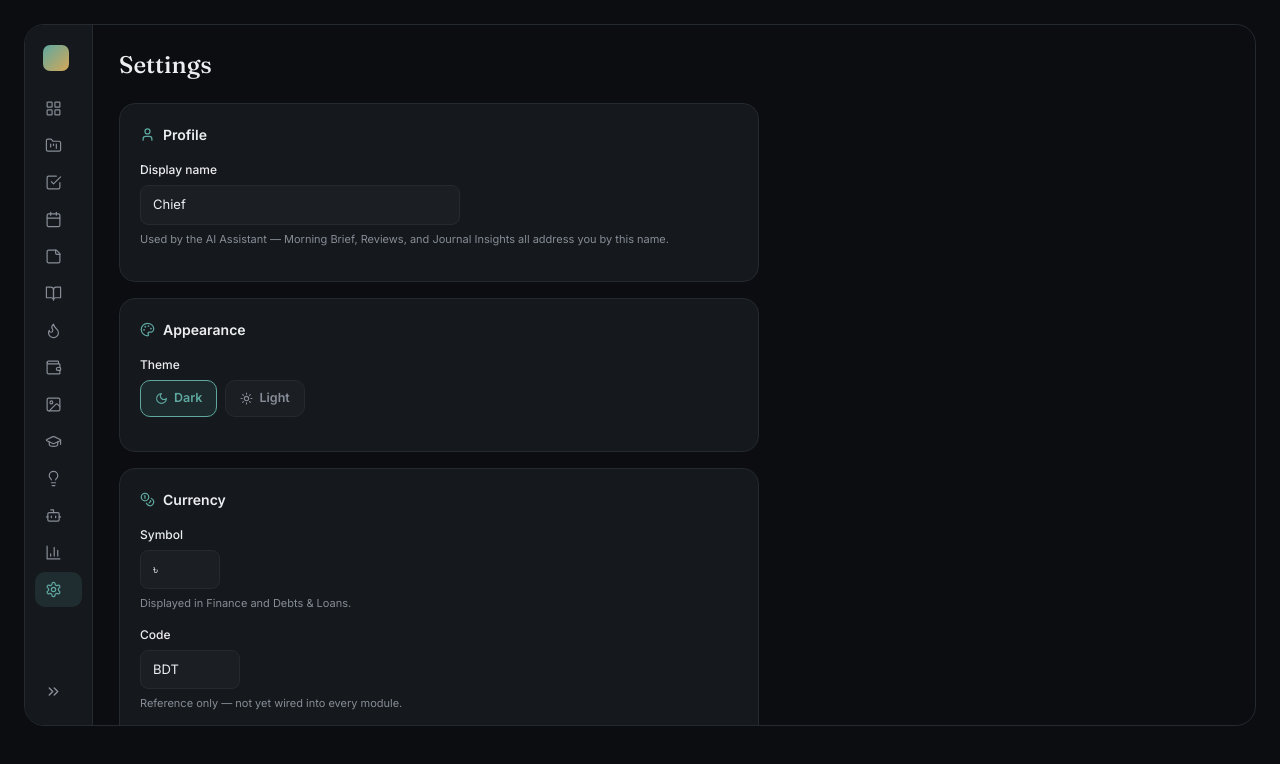
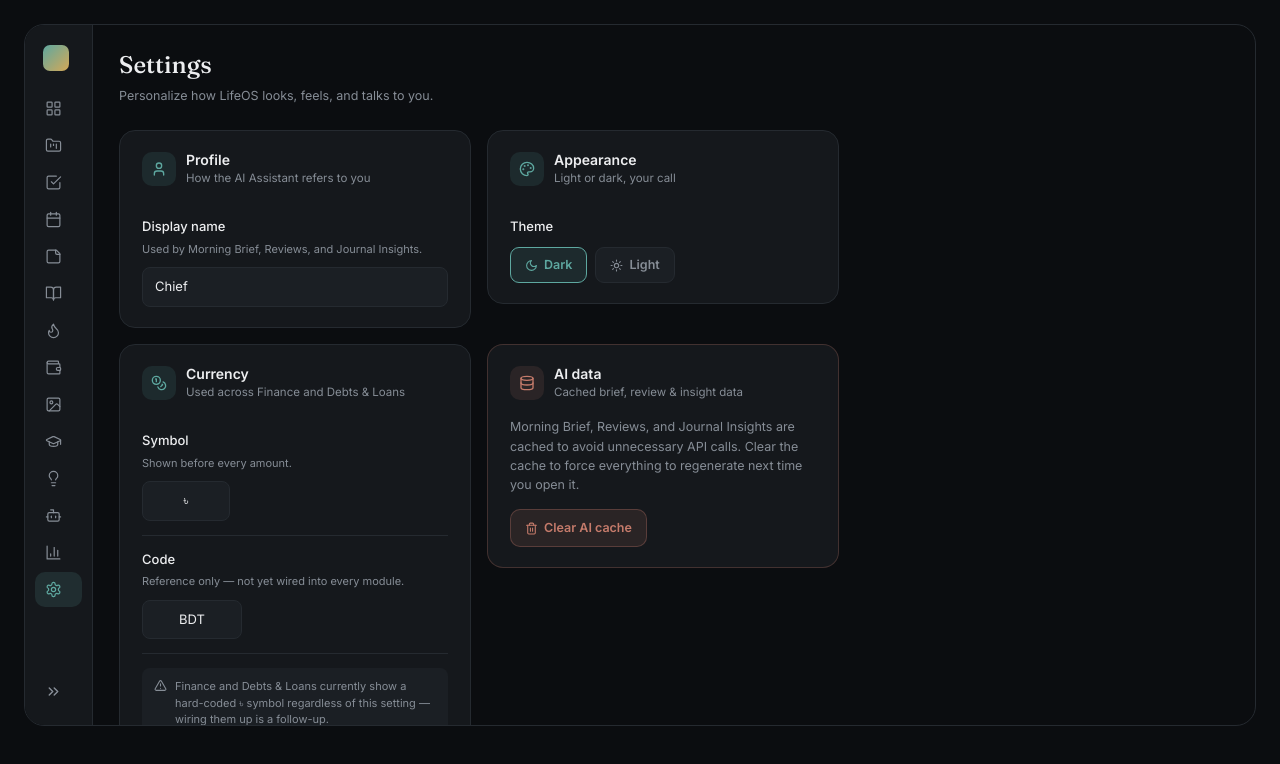
Before and after one commit to franklingeezer/lifeos, a Next.js app: page /settings in a window 1280 px wide. Shown: the top 764 px of the page. Built offline with nearby package versions, Linux system fonts and the light colour scheme; no server answers; the database is empty.

Commit message:
Changes in the setting page layout

```diff
--- a/components/settings/SettingsPage.tsx
+++ b/components/settings/SettingsPage.tsx
@@ -1,7 +1,7 @@
 "use client";
 
 import React, { useState, useEffect, useMemo } from "react";
-import { User, Palette, Coins, Trash2, Check, Sun, Moon, Database } from "lucide-react";
+import { User, Palette, Coins, Trash2, Check, Sun, Moon, Database, AlertTriangle, Loader2 } from "lucide-react";
 import { createClient } from "@/lib/supabase/client";
 import Sidebar from "@/components/shell/Sidebar";
 
@@ -71,19 +71,116 @@ export default function SettingsPage() {
         display: "flex", borderRadius: 20, overflow: "hidden", border: "1px solid rgb(var(--border))", position: "relative",
       }}
     >
+      <style>{`
+        .settings-grid {
+          display: grid;
+          grid-template-columns: repeat(2, minmax(0, 1fr));
+          gap: 16px;
+          align-items: start;
+        }
+        @media (max-width: 760px) {
+          .settings-grid { grid-template-columns: 1fr; }
+        }
+        .settings-card.full { grid-column: 1 / -1; }
+        .settings-card { container-type: inline-size; container-name: settings-card; }
+
+        .settings-row {
+          display: flex;
+          flex-direction: column;
+          gap: 10px;
+          padding: 14px 0;
+          border-bottom: 1px solid rgb(var(--border));
+        }
+        .settings-row:last-child { border-bottom: none; padding-bottom: 0; }
+        .settings-row:first-child { padding-top: 0; }
+
+        /* Side-by-side label/control once a card actually has room for it —
+           keyed to the card's own width, not the viewport, so it never
+           squeezes the label into a wrapped ribbon inside a narrow grid cell. */
+        @container settings-card (min-width: 480px) {
+          .settings-row {
+            flex-direction: row;
+            align-items: flex-start;
+            justify-content: space-between;
+            gap: 20px;
+          }
+          .settings-row-label { max-width: 280px; flex-shrink: 0; }
+          .settings-row-control { flex-shrink: 0; }
+        }
+
+        .settings-input {
+          padding: 9px 12px;
+          border-radius: 8px;
+          background: rgb(var(--surface-2));
+          border: 1px solid rgb(var(--border));
+          color: rgb(var(--text));
+          font-size: 13px;
+          outline: none;
+          width: 100%;
+          max-width: 320px;
+          transition: border-color .15s ease, box-shadow .15s ease;
+        }
+        .settings-input:hover { border-color: rgb(var(--text-muted) / 0.5); }
+        .settings-input:focus { border-color: rgb(var(--accent)); box-shadow: 0 0 0 3px rgb(var(--accent) / 0.15); }
+        .settings-input.narrow { width: 88px; text-align: center; }
+
+        .theme-btn {
+          display: flex; align-items: center; gap: 6px; padding: 8px 14px; border-radius: 9px;
+          font-size: 12.5px; font-weight: 600; cursor: pointer; transition: all .15s ease;
+        }
+        .theme-btn:not(.active):hover { background: rgb(var(--surface-2)); color: rgb(var(--text)); }
+
+        .clear-cache-btn { transition: filter .15s ease, transform .1s ease; }
+        .clear-cache-btn:hover { filter: brightness(1.08); }
+        .clear-cache-btn:active { transform: scale(0.98); }
+
+        .save-badge {
+          display: flex; align-items: center; gap: 6px; padding: 6px 12px; border-radius: 999px;
+          font-size: 12px; font-weight: 500; animation: save-badge-in .18s ease;
+        }
+        @keyframes save-badge-in {
+          from { opacity: 0; transform: translateY(-3px); }
+          to { opacity: 1; transform: translateY(0); }
+        }
+        @keyframes spin { to { transform: rotate(360deg); } }
+        .spin { animation: spin 0.8s linear infinite; }
+      `}</style>
+
       <Sidebar />
 
       <div style={{ flex: 1, padding: "22px 26px", overflowY: "auto", maxHeight: "700px" }}>
-        <div style={{ maxWidth: 640 }}>
-          <div className="font-display" style={{ fontSize: 24, fontWeight: 500, marginBottom: 20 }}>Settings</div>
+        <div style={{ maxWidth: 720 }}>
+          {/* Header */}
+          <div style={{ display: "flex", alignItems: "flex-start", justifyContent: "space-between", gap: 12, marginBottom: 24 }}>
+            <div>
+              <div className="font-display" style={{ fontSize: 24, fontWeight: 500, marginBottom: 4 }}>Settings</div>
+              <div style={{ fontSize: 12.5, color: "rgb(var(--text-muted))" }}>
+                Personalize how LifeOS looks, feels, and talks to you.
+              </div>
+            </div>
+
+            {saved !== "idle" && (
+              <div
+                className="save-badge"
+                style={{
+                  background: saved === "saved" ? "rgb(var(--accent) / 0.12)" : "rgb(var(--surface-2))",
+                  color: saved === "saved" ? "rgb(var(--accent))" : "rgb(var(--text-muted))",
+                  border: `1px solid ${saved === "saved" ? "rgb(var(--accent) / 0.3)" : "rgb(var(--border))"}`,
+                }}
+              >
+                {saved === "saved" ? <Check size={13} /> : <Loader2 size={13} className="spin" />}
+                {saved === "saved" ? "Saved" : "Saving…"}
+              </div>
+            )}
+          </div>
 
           {loading && <div style={{ fontSize: 13, color: "rgb(var(--text-muted))" }}>Loading…</div>}
 
           {!loading && (
-            <div style={{ display: "flex", flexDirection: "column", gap: 16 }}>
+            <div className="settings-grid">
               {/* Profile */}
-              <SettingsCard icon={User} title="Profile">
-                <FieldRow label="Display name" hint="Used by the AI Assistant — Morning Brief, Reviews, and Journal Insights all address you by this name.">
+              <SettingsCard icon={User} title="Profile" description="How the AI Assistant refers to you">
+                <SettingsRow label="Display name" hint="Used by Morning Brief, Reviews, and Journal Insights.">
                   <input
                     key={settings.display_name}
                     defaultValue={settings.display_name}
@@ -91,24 +188,24 @@ export default function SettingsPage() {
                       const v = e.target.value.trim();
                       if (v && v !== settings.display_name) saveSettings({ display_name: v });
                     }}
-                    style={inputStyle}
+                    className="settings-input"
                   />
-                </FieldRow>
+                </SettingsRow>
               </SettingsCard>
 
               {/* Appearance */}
-              <SettingsCard icon={Palette} title="Appearance">
-                <FieldRow label="Theme">
+              <SettingsCard icon={Palette} title="Appearance" description="Light or dark, your call">
+                <SettingsRow label="Theme">
                   <div style={{ display: "flex", gap: 8 }}>
                     <ThemeButton icon={Moon} label="Dark" active={theme === "dark"} onClick={() => applyTheme("dark")} />
                     <ThemeButton icon={Sun} label="Light" active={theme === "light"} onClick={() => applyTheme("light")} />
                   </div>
-                </FieldRow>
+                </SettingsRow>
               </SettingsCard>
 
               {/* Currency */}
-              <SettingsCard icon={Coins} title="Currency">
-                <FieldRow label="Symbol" hint="Displayed in Finance and Debts & Loans.">
+              <SettingsCard icon={Coins} title="Currency" description="Used across Finance and Debts & Loans">
+                <SettingsRow label="Symbol" hint="Shown before every amount.">
                   <input
                     key={settings.currency_symbol}
                     defaultValue={settings.currency_symbol}
@@ -116,10 +213,10 @@ export default function SettingsPage() {
                       const v = e.target.value.trim();
                       if (v && v !== settings.currency_symbol) saveSettings({ currency_symbol: v });
                     }}
-                    style={{ ...inputStyle, width: 80 }}
+                    className="settings-input narrow"
                   />
-                </FieldRow>
-                <FieldRow label="Code" hint="Reference only — not yet wired into every module.">
+                </SettingsRow>
+                <SettingsRow label="Code" hint="Reference only — not yet wired into every module.">
                   <input
                     key={settings.currency_code}
                     defaultValue={settings.currency_code}
@@ -127,21 +224,27 @@ export default function SettingsPage() {
                       const v = e.target.value.trim().toUpperCase();
                       if (v && v !== settings.currency_code) saveSettings({ currency_code: v });
                     }}
-                    style={{ ...inputStyle, width: 100 }}
+                    className="settings-input narrow"
+                    style={{ width: 100 }}
                   />
-                </FieldRow>
-                <div style={{ fontSize: 11, color: "rgb(var(--text-muted))", marginTop: 4 }}>
-                  Note: Finance and Debts & Loans currently display a hard-coded ৳ symbol regardless of this setting — updating them to read from here is a follow-up, not done yet.
+                </SettingsRow>
+                <div style={{
+                  display: "flex", gap: 8, fontSize: 11, color: "rgb(var(--text-muted))",
+                  marginTop: 14, padding: "10px 12px", background: "rgb(var(--surface-2))", borderRadius: 8, lineHeight: 1.5,
+                }}>
+                  <AlertTriangle size={13} style={{ flexShrink: 0, marginTop: 1 }} />
+                  <span>Finance and Debts &amp; Loans currently show a hard-coded ৳ symbol regardless of this setting — wiring them up is a follow-up.</span>
                 </div>
               </SettingsCard>
 
-              {/* Data */}
-              <SettingsCard icon={Database} title="AI data">
-                <div style={{ fontSize: 12.5, color: "rgb(var(--text-muted))", marginBottom: 12, lineHeight: 1.5 }}>
-                  Morning Brief, Reviews, and Journal Insights are cached to avoid unnecessary API calls. Clear the cache to force everything to regenerate next time you open it — useful after a display name change or if something looks stale.
+              {/* Data / danger zone */}
+              <SettingsCard icon={Database} title="AI data" description="Cached brief, review & insight data" danger>
+                <div style={{ fontSize: 12.5, color: "rgb(var(--text-muted))", marginBottom: 14, lineHeight: 1.55 }}>
+                  Morning Brief, Reviews, and Journal Insights are cached to avoid unnecessary API calls. Clear the cache to force everything to regenerate next time you open it.
                 </div>
                 <button
                   onClick={clearAiCache}
+                  className="clear-cache-btn"
                   style={{
                     display: "flex", alignItems: "center", gap: 6, padding: "9px 14px", borderRadius: 10, fontSize: 12.5, fontWeight: 600, cursor: "pointer",
                     background: confirmingClear ? "rgb(var(--danger))" : "rgb(var(--danger) / 0.12)",
@@ -157,12 +260,6 @@ export default function SettingsPage() {
                   </div>
                 )}
               </SettingsCard>
-
-              {saved !== "idle" && (
-                <div style={{ display: "flex", alignItems: "center", gap: 6, fontSize: 12, color: saved === "saved" ? "rgb(var(--accent))" : "rgb(var(--text-muted))" }}>
-                  {saved === "saved" ? <><Check size={13} /> Saved</> : "Saving…"}
-                </div>
-              )}
             </div>
           )}
         </div>
@@ -171,24 +268,49 @@ export default function SettingsPage() {
   );
 }
 
-function SettingsCard({ icon: Icon, title, children }: { icon: React.ElementType; title: string; children: React.ReactNode }) {
+function SettingsCard({
+  icon: Icon, title, description, danger, children,
+}: {
+  icon: React.ElementType; title: string; description?: string; danger?: boolean; children: React.ReactNode;
+}) {
   return (
-    <div style={{ background: "rgb(var(--surface))", border: "1px solid rgb(var(--border))", borderRadius: 16, padding: 20 }}>
-      <div style={{ display: "flex", alignItems: "center", gap: 8, marginBottom: 16 }}>
-        <Icon size={15} color="rgb(var(--accent))" />
-        <div style={{ fontSize: 14, fontWeight: 600 }}>{title}</div>
+    <div
+      className="settings-card"
+      style={{
+        background: "rgb(var(--surface))",
+        border: `1px solid ${danger ? "rgb(var(--danger) / 0.25)" : "rgb(var(--border))"}`,
+        borderRadius: 16,
+        padding: "20px 22px",
+      }}
+    >
+      <div style={{ display: "flex", alignItems: "center", gap: 10, marginBottom: 16 }}>
+        <div
+          style={{
+            width: 34, height: 34, borderRadius: 10, flexShrink: 0,
+            display: "flex", alignItems: "center", justifyContent: "center",
+            background: danger ? "rgb(var(--danger) / 0.12)" : "rgb(var(--accent) / 0.12)",
+          }}
+        >
+          <Icon size={16} color={danger ? "rgb(var(--danger))" : "rgb(var(--accent))"} />
+        </div>
+        <div>
+          <div style={{ fontSize: 14, fontWeight: 600, lineHeight: 1.3 }}>{title}</div>
+          {description && <div style={{ fontSize: 11.5, color: "rgb(var(--text-muted))", marginTop: 1 }}>{description}</div>}
+        </div>
       </div>
       {children}
     </div>
   );
 }
 
-function FieldRow({ label, hint, children }: { label: string; hint?: string; children: React.ReactNode }) {
+function SettingsRow({ label, hint, children }: { label: string; hint?: string; children: React.ReactNode }) {
   return (
-    <div style={{ marginBottom: 14 }}>
-      <div style={{ fontSize: 12, fontWeight: 500, marginBottom: 6 }}>{label}</div>
-      {children}
-      {hint && <div style={{ fontSize: 11, color: "rgb(var(--text-muted))", marginTop: 6 }}>{hint}</div>}
+    <div className="settings-row">
+      <div className="settings-row-label">
+        <div style={{ fontSize: 13, fontWeight: 500 }}>{label}</div>
+        {hint && <div style={{ fontSize: 11, color: "rgb(var(--text-muted))", marginTop: 4, lineHeight: 1.5 }}>{hint}</div>}
+      </div>
+      <div className="settings-row-control">{children}</div>
     </div>
   );
 }
@@ -197,8 +319,8 @@ function ThemeButton({ icon: Icon, label, active, onClick }: { icon: React.Eleme
   return (
     <button
       onClick={onClick}
+      className={`theme-btn${active ? " active" : ""}`}
       style={{
-        display: "flex", alignItems: "center", gap: 6, padding: "8px 14px", borderRadius: 10, fontSize: 12.5, fontWeight: 600, cursor: "pointer",
         border: `1px solid ${active ? "rgb(var(--accent))" : "rgb(var(--border))"}`,
         background: active ? "rgb(var(--accent) / 0.12)" : "rgb(var(--surface-2))",
         color: active ? "rgb(var(--accent))" : "rgb(var(--text-muted))",
@@ -208,8 +330,3 @@ function ThemeButton({ icon: Icon, label, active, onClick }: { icon: React.Eleme
     </button>
   );
 }
-
-const inputStyle: React.CSSProperties = {
-  padding: "9px 12px", borderRadius: 8, background: "rgb(var(--surface-2))",
-  border: "1px solid rgb(var(--border))", color: "rgb(var(--text))", fontSize: 13, outline: "none", width: "100%", maxWidth: 320,
-};
```
